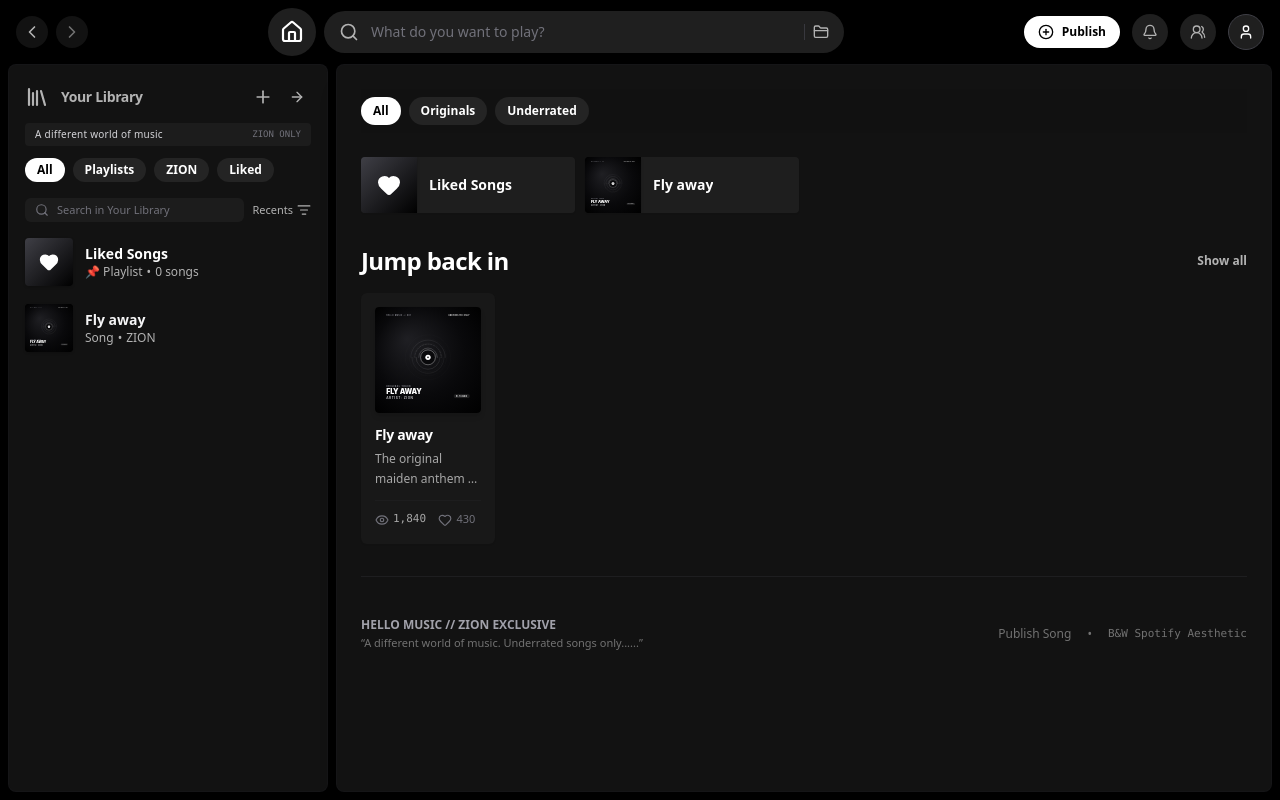
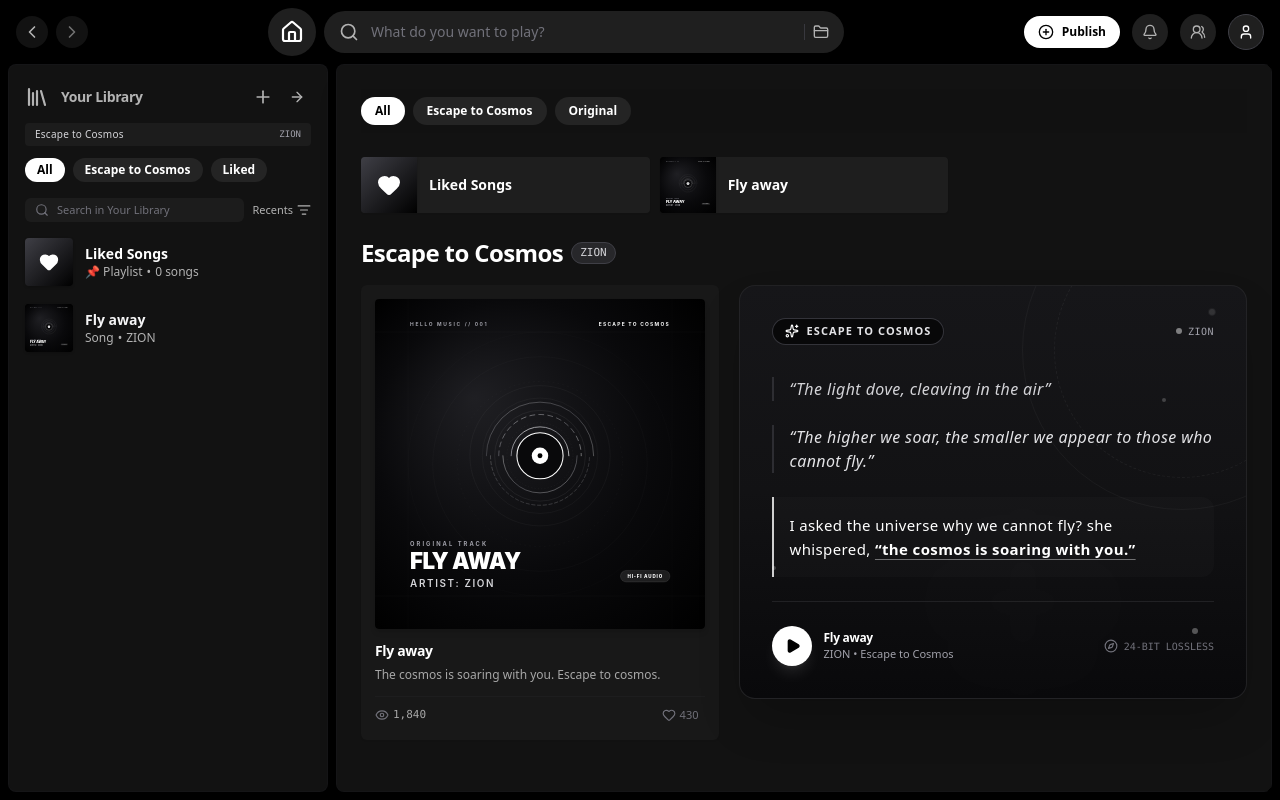
Before and after one commit to zion369369/hellomusic, a Next.js app: page / in a window 1280 px wide. Built offline with nearby package versions, Linux system fonts and the light colour scheme; no server answers; the database is empty.

Commit message:
feat: add Escape to Cosmos deep aesthetic poetic panel on the right side of the song and remove footer banner

```diff
--- a/src/app/page.tsx
+++ b/src/app/page.tsx
@@ -6,6 +6,7 @@ import Sidebar from "@/components/Sidebar";
 import Navbar from "@/components/Navbar";
 import SongCard from "@/components/SongCard";
 import SpotifyQuickCard from "@/components/SpotifyQuickCard";
+import CosmosAestheticPanel from "@/components/CosmosAestheticPanel";
 import PlayerBottomBar from "@/components/PlayerBottomBar";
 import PublishSongModal from "@/components/PublishSongModal";
 import SupabaseSetupModal from "@/components/SupabaseSetupModal";
@@ -25,7 +26,8 @@ function MusicAppContent() {
     isLoadingSongs,
   } = usePlayer();
 
-  const categoryPills = ["All", "Originals", "Underrated"];
+  const categoryPills = ["All", "Escape to Cosmos", "Original"];
+  const flyAwaySong = songs[0];
 
   return (
     <div className="flex flex-col h-screen w-screen overflow-hidden bg-black text-white font-sans select-none">
@@ -52,7 +54,7 @@ function MusicAppContent() {
                     if (pill === "All") setSelectedGenre("All");
                     else setSelectedGenre(pill);
                   }}
-                  className={`px-3 py-1.5 rounded-full text-xs font-semibold transition ${
+                  className={`px-3.5 py-1.5 rounded-full text-xs font-semibold transition ${
                     isActive
                       ? "bg-white text-black font-bold"
                       : "bg-[#242424] text-white hover:bg-[#2a2a2a]"
@@ -64,10 +66,10 @@ function MusicAppContent() {
             })}
           </div>
 
-          {/* Quick-Picks Grid */}
+          {/* Quick-Picks Row */}
           {activeNav === "home" && !searchQuery.trim() && (
-            <div className="mb-8">
-              <div className="grid grid-cols-1 sm:grid-cols-2 lg:grid-cols-4 gap-2.5">
+            <div className="mb-6">
+              <div className="grid grid-cols-1 sm:grid-cols-2 lg:grid-cols-3 gap-2.5">
                 {/* Liked Songs Quick Card */}
                 <div
                   onClick={() => setActiveNav("liked")}
@@ -83,26 +85,48 @@ function MusicAppContent() {
                   </div>
                 </div>
 
-                {/* Song Quick Cards */}
-                {songs.map((song) => (
-                  <SpotifyQuickCard key={`quick-${song.id}`} song={song} />
-                ))}
+                {/* Song Quick Card */}
+                {flyAwaySong && (
+                  <SpotifyQuickCard key={`quick-${flyAwaySong.id}`} song={flyAwaySong} />
+                )}
               </div>
             </div>
           )}
 
-          {/* SECTION: "Jump back in" */}
+          {/* MAIN SHOWCASE: SONG ON THE LEFT + DEEP AESTHETIC COSMOS ON THE RIGHT */}
+          {activeNav === "home" && !searchQuery.trim() && flyAwaySong ? (
             <div className="mb-8">
               <div className="flex items-center justify-between mb-4">
-              <h2 className="text-xl sm:text-2xl font-bold text-white tracking-tight hover:underline cursor-pointer">
-                {searchQuery ? `Search results for "${searchQuery}"` : activeNav === "liked" ? "Liked Songs" : "Jump back in"}
+                <div className="flex items-center gap-2">
+                  <h2 className="text-xl sm:text-2xl font-bold text-white tracking-tight">
+                    Escape to Cosmos
                   </h2>
-              <button
-                onClick={() => setSelectedGenre("All")}
-                className="text-xs font-bold text-[#b3b3b3] hover:underline hover:text-white"
-              >
-                Show all
-              </button>
+                  <span className="text-[11px] font-mono px-2 py-0.5 rounded-full bg-zinc-800 text-zinc-300 border border-zinc-700">
+                    ZION
+                  </span>
+                </div>
+              </div>
+
+              {/* 2-Column Showcase: Song on Left + Deep Aesthetic Quotes on the Right Side of the Song */}
+              <div className="grid grid-cols-1 lg:grid-cols-12 gap-5 items-stretch">
+                {/* LEFT: Spotify Song Card */}
+                <div className="lg:col-span-5 max-w-md w-full">
+                  <SongCard song={flyAwaySong} />
+                </div>
+
+                {/* RIGHT SIDE OF THE SONG: Deep Aesthetic Cosmos Quotes */}
+                <div className="lg:col-span-7 flex flex-col justify-stretch">
+                  <CosmosAestheticPanel />
+                </div>
+              </div>
+            </div>
+          ) : (
+            /* Search or Filtered View */
+            <div className="mb-8">
+              <div className="flex items-center justify-between mb-4">
+                <h2 className="text-xl sm:text-2xl font-bold text-white tracking-tight">
+                  {searchQuery ? `Search results for "${searchQuery}"` : "Liked Songs"}
+                </h2>
               </div>
 
               {isLoadingSongs ? (
@@ -110,10 +134,13 @@ function MusicAppContent() {
                   <Disc3 className="w-8 h-8 animate-spin text-white" />
                 </div>
               ) : filteredSongs.length > 0 ? (
-              <div className="grid grid-cols-2 sm:grid-cols-3 md:grid-cols-4 lg:grid-cols-5 xl:grid-cols-6 gap-4">
-                {filteredSongs.map((song) => (
-                  <SongCard key={song.id} song={song} />
-                ))}
+                <div className="grid grid-cols-1 lg:grid-cols-12 gap-5 items-stretch">
+                  <div className="lg:col-span-5 max-w-md w-full">
+                    <SongCard song={filteredSongs[0]} />
+                  </div>
+                  <div className="lg:col-span-7 flex flex-col justify-stretch">
+                    <CosmosAestheticPanel />
+                  </div>
                 </div>
               ) : (
                 <div className="flex flex-col items-center justify-center py-16 text-center border border-dashed border-zinc-800 rounded-lg p-6 bg-[#181818]/60">
@@ -128,29 +155,12 @@ function MusicAppContent() {
                     onClick={() => setIsPublishModalOpen(true)}
                     className="px-4 py-2 rounded-full bg-white text-black font-bold text-xs hover:bg-zinc-200 transition"
                   >
-                  Publish New Track
+                    Publish Track
                   </button>
                 </div>
               )}
             </div>
-
-          {/* Footer Info / Spotify-style legal & tagline */}
-          <div className="pt-10 pb-6 border-t border-zinc-800/60 flex flex-col sm:flex-row items-center justify-between gap-4 text-xs text-[#727272]">
-            <div>
-              <p className="font-semibold text-zinc-400">HELLO MUSIC // ZION EXCLUSIVE</p>
-              <p className="text-[11px] mt-0.5">&ldquo;A different world of music. Underrated songs only......&rdquo;</p>
-            </div>
-            <div className="flex items-center gap-4">
-              <button
-                onClick={() => setIsPublishModalOpen(true)}
-                className="hover:text-white hover:underline transition"
-              >
-                Publish Song
-              </button>
-              <span>•</span>
-              <span className="font-mono text-[11px]">B&amp;W Spotify Aesthetic</span>
-            </div>
-          </div>
+          )}
         </main>
       </div>
 
--- /dev/null
+++ b/src/components/CosmosAestheticPanel.tsx
@@ -0,0 +1,117 @@
+"use client";
+
+import React from "react";
+import { usePlayer } from "@/context/PlayerContext";
+import { Sparkles, Compass, Play, Pause } from "lucide-react";
+
+export default function CosmosAestheticPanel() {
+  const { currentSong, isPlaying, togglePlay, playSong, songs } = usePlayer();
+
+  const flyAwaySong = songs[0];
+  const isFlyAwayActive = currentSong?.id === flyAwaySong?.id;
+  const isFlyAwayPlaying = isFlyAwayActive && isPlaying;
+
+  const handlePlayToggle = () => {
+    if (isFlyAwayActive) {
+      togglePlay();
+    } else if (flyAwaySong) {
+      playSong(flyAwaySong);
+    }
+  };
+
+  return (
+    <div className="relative overflow-hidden rounded-2xl bg-gradient-to-b from-[#161619] via-[#121214] to-[#09090b] border border-zinc-800/80 p-6 sm:p-8 flex flex-col justify-between shadow-2xl group select-none">
+      {/* Background Celestial Orbit Rings */}
+      <div className="absolute -right-24 -top-24 w-80 h-80 rounded-full border border-white/[0.04] pointer-events-none" />
+      <div className="absolute -right-16 -top-16 w-64 h-64 rounded-full border border-dashed border-white/[0.05] pointer-events-none" />
+      <div className="absolute right-1/4 bottom-0 w-48 h-48 bg-white/[0.015] rounded-full blur-3xl pointer-events-none" />
+
+      {/* Subtle Star Dust Points */}
+      <div className="absolute top-6 right-8 w-1 h-1 bg-white/40 rounded-full animate-ping" />
+      <div className="absolute top-28 right-20 w-1 h-1 bg-white/20 rounded-full" />
+      <div className="absolute bottom-16 right-12 w-1.5 h-1.5 bg-white/30 rounded-full" />
+      <div className="absolute bottom-32 left-8 w-1 h-1 bg-white/20 rounded-full" />
+
+      {/* Top Header */}
+      <div className="relative z-10 mb-6">
+        <div className="flex items-center justify-between gap-2">
+          <div className="inline-flex items-center gap-2 px-3 py-1 rounded-full bg-black/60 border border-zinc-700/80 text-[11px] font-bold tracking-widest text-zinc-200 uppercase backdrop-blur-md">
+            <Sparkles className="w-3.5 h-3.5 text-white" />
+            <span>Escape to Cosmos</span>
+          </div>
+
+          <div className="flex items-center gap-1.5">
+            <span className="w-1.5 h-1.5 rounded-full bg-white/80 animate-pulse" />
+            <span className="text-[10px] font-mono text-zinc-400 tracking-wider uppercase">
+              {isFlyAwayPlaying ? "Soaring" : "ZION"}
+            </span>
+          </div>
+        </div>
+      </div>
+
+      {/* Middle: Deep Poetic Typography */}
+      <div className="relative z-10 space-y-6 flex-1 flex flex-col justify-center my-2">
+        {/* Quote 1 */}
+        <div className="group/quote pl-4 border-l-2 border-zinc-700/60 hover:border-white transition-colors duration-300">
+          <p className="text-sm sm:text-base font-light italic text-zinc-300 tracking-wide leading-relaxed group-hover/quote:text-white transition-colors">
+            &ldquo;The light dove, cleaving in the air&rdquo;
+          </p>
+        </div>
+
+        {/* Quote 2 */}
+        <div className="group/quote pl-4 border-l-2 border-zinc-700/60 hover:border-white transition-colors duration-300">
+          <p className="text-sm sm:text-base font-normal italic text-zinc-200 tracking-wide leading-relaxed group-hover/quote:text-white transition-colors">
+            &ldquo;The higher we soar, the smaller we appear to those who cannot fly.&rdquo;
+          </p>
+        </div>
+
+        {/* Quote 3 (The Climactic Universe Reflection) */}
+        <div className="group/quote pl-4 border-l-2 border-white/80 bg-white/[0.02] p-4 rounded-r-xl transition-all">
+          <p className="text-sm sm:text-[15px] font-medium text-white tracking-wide leading-relaxed">
+            I asked the universe why we cannot fly? she whispered,{" "}
+            <span className="font-bold underline decoration-white/40 underline-offset-4 text-white">
+              &ldquo;the cosmos is soaring with you.&rdquo;
+            </span>
+          </p>
+        </div>
+      </div>
+
+      {/* Bottom Footer Controls & Audio Signature */}
+      <div className="relative z-10 pt-6 mt-4 border-t border-zinc-800/80 flex items-center justify-between">
+        <div className="flex items-center gap-3">
+          <button
+            onClick={handlePlayToggle}
+            className="w-10 h-10 rounded-full bg-white text-black flex items-center justify-center hover:scale-105 active:scale-95 transition shadow-lg shadow-white/10"
+            title={isFlyAwayPlaying ? "Pause Fly away" : "Play Fly away"}
+          >
+            {isFlyAwayPlaying ? (
+              <Pause className="w-4 h-4 fill-black" />
+            ) : (
+              <Play className="w-4 h-4 fill-black ml-0.5" />
+            )}
+          </button>
+
+          <div>
+            <p className="text-xs font-bold text-white tracking-tight">Fly away</p>
+            <p className="text-[11px] text-zinc-400">ZION • Escape to Cosmos</p>
+          </div>
+        </div>
+
+        {/* Live Audio Waves */}
+        {isFlyAwayPlaying ? (
+          <div className="flex items-center gap-1">
+            <span className="w-0.5 bg-white rounded-full animate-equalize1" />
+            <span className="w-0.5 bg-white rounded-full animate-equalize2" />
+            <span className="w-0.5 bg-white rounded-full animate-equalize3" />
+            <span className="w-0.5 bg-white rounded-full animate-equalize4" />
+          </div>
+        ) : (
+          <div className="flex items-center gap-1.5 text-zinc-500 text-[10px] font-mono">
+            <Compass className="w-3.5 h-3.5" />
+            <span>24-BIT LOSSLESS</span>
+          </div>
+        )}
+      </div>
+    </div>
+  );
+}
--- a/src/components/Sidebar.tsx
+++ b/src/components/Sidebar.tsx
@@ -74,13 +74,13 @@ export default function Sidebar() {
 
         {/* Tagline Pill */}
         <div className="mt-2.5 px-2.5 py-1 rounded bg-[#1c1c1c] text-[10px] text-zinc-400 font-medium flex items-center justify-between">
-          <span className="tracking-wide text-zinc-300">A different world of music</span>
-          <span className="text-[9px] font-mono text-zinc-500">ZION ONLY</span>
+          <span className="tracking-wide text-zinc-300">Escape to Cosmos</span>
+          <span className="text-[9px] font-mono text-zinc-400">ZION</span>
         </div>
 
         {/* Filter Pills */}
         <div className="flex items-center gap-2 mt-3 overflow-x-auto no-scrollbar">
-          {["All", "Playlists", "ZION", "Liked"].map((pill) => (
+          {["All", "Escape to Cosmos", "Liked"].map((pill) => (
             <button
               key={pill}
               onClick={() => {
--- a/src/lib/initialData.ts
+++ b/src/lib/initialData.ts
@@ -5,7 +5,7 @@ export const INITIAL_SONGS: Song[] = [
     id: "fly-away-zion",
     title: "Fly away",
     artist: "ZION",
-    genre: "Underrated Remix",
+    genre: "Escape to Cosmos",
     audio_url: "/audio/fly-away-zion.mp3",
     cover_url: "/covers/fly-away.svg",
     duration: 224,
@@ -13,7 +13,7 @@ export const INITIAL_SONGS: Song[] = [
     likes_count: 430,
     created_at: new Date().toISOString(),
     is_liked: true,
-    description: "The original maiden anthem of Hello Music. Hypnotic atmospheric vocals, deep bass, and melodic transcendence.",
+    description: "The cosmos is soaring with you. Escape to cosmos.",
     is_verified: true,
   },
 ];
--- a/src/lib/supabase.ts
+++ b/src/lib/supabase.ts
@@ -5,7 +5,7 @@ import { INITIAL_SONGS } from "./initialData";
 const SUPABASE_URL_DEFAULT = process.env.NEXT_PUBLIC_SUPABASE_URL || "";
 const SUPABASE_ANON_KEY_DEFAULT = process.env.NEXT_PUBLIC_SUPABASE_ANON_KEY || "";
 
-const LOCAL_STORAGE_SONGS_KEY = "hellomusic_songs_v3";
+const LOCAL_STORAGE_SONGS_KEY = "hellomusic_songs_v4";
 const LOCAL_STORAGE_LIKES_KEY = "hellomusic_likes_v1";
 const LOCAL_STORAGE_USER_KEY = "hellomusic_user_v1";
 const LOCAL_STORAGE_SUPABASE_CONFIG = "hellomusic_supabase_config";
```
Also changed, not shown: public/covers/fly-away.svg. Lines whose indentation alone changed are shown as unchanged.
